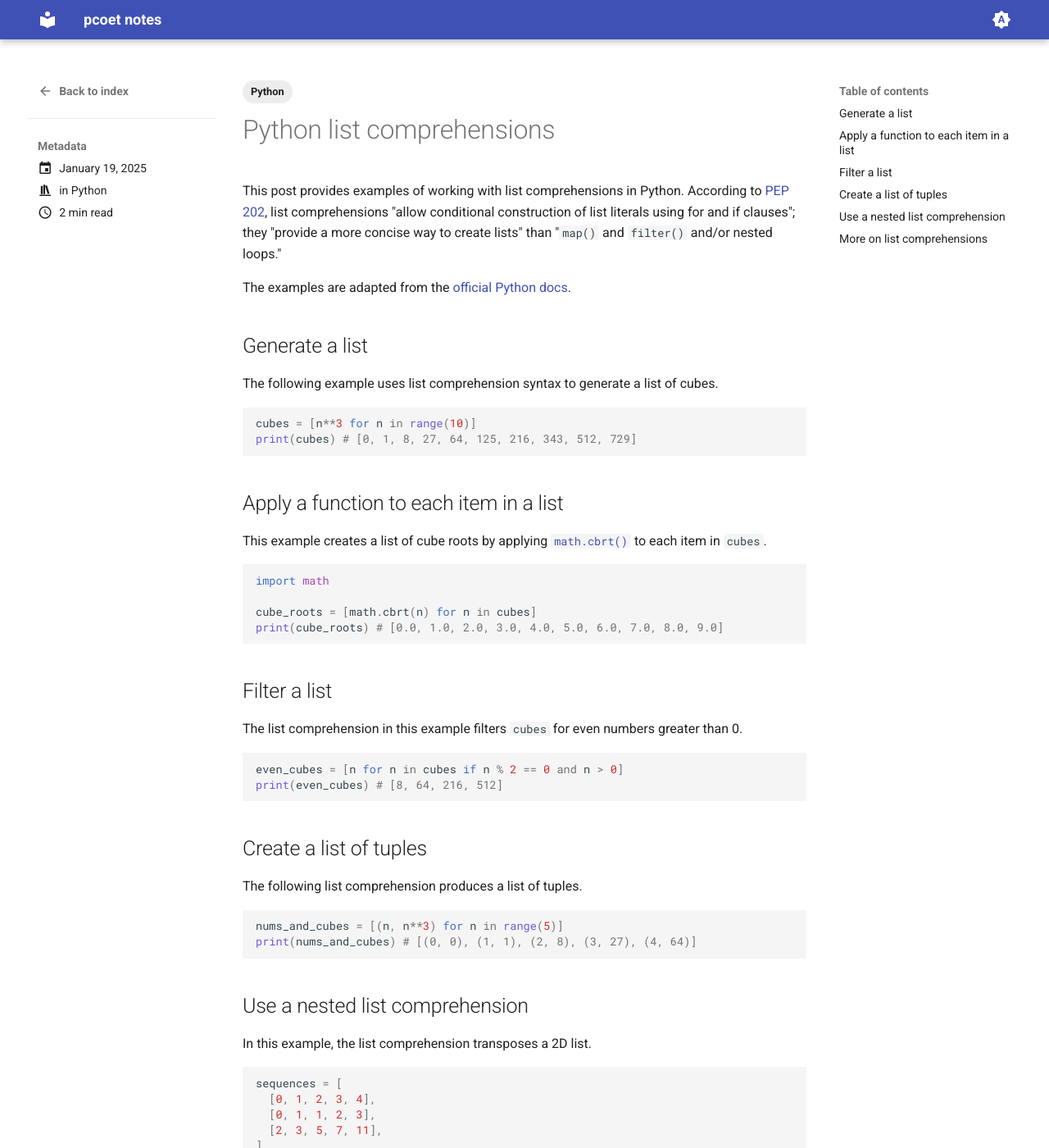
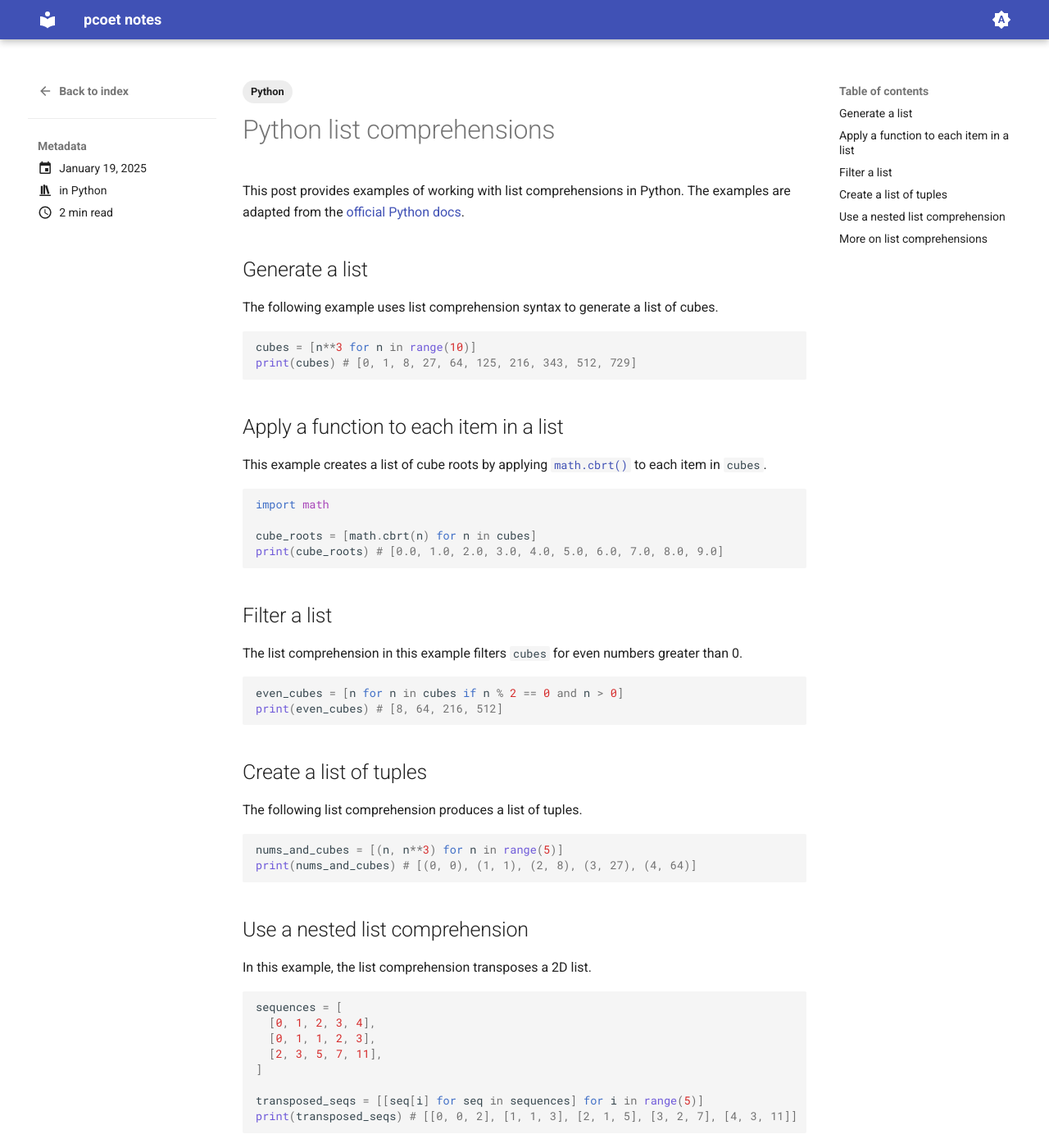
Before and after one commit to pcoet/pcoet.github.io, an MkDocs documentation site: the page built from docs/blog/posts/list-comps.md, in a window 1280 px wide and 1400 px high. Shown: the whole window at 82% size. Built offline with MkDocs 1.6.1 and Material for MkDocs 9.7.7, drawn with Linux system fonts in a browser that asks for light colours.

Commit message:
simplify intro to listcomp post

```diff
--- a/docs/blog/posts/list-comps.md
+++ b/docs/blog/posts/list-comps.md
@@ -8,13 +8,8 @@ tags:
 
 # Python list comprehensions
 
-This post provides examples of working with list comprehensions in Python.
-According to [PEP 202](https://peps.python.org/pep-0202/), list comprehensions
-"allow conditional construction of list literals using for and if clauses"; they
-"provide a more concise way to create lists" than "`map()` and `filter()` and/or
-nested loops."
-
-The examples are adapted from the
+This post provides examples of working with list comprehensions in Python. The
+examples are adapted from the
 [official Python docs](https://docs.python.org/3/tutorial/datastructures.html#list-comprehensions).
 
 ## Generate a list
```
Also changed, not shown: other parts of docs/blog/posts/list-comps.md (+1 -0 lines).
